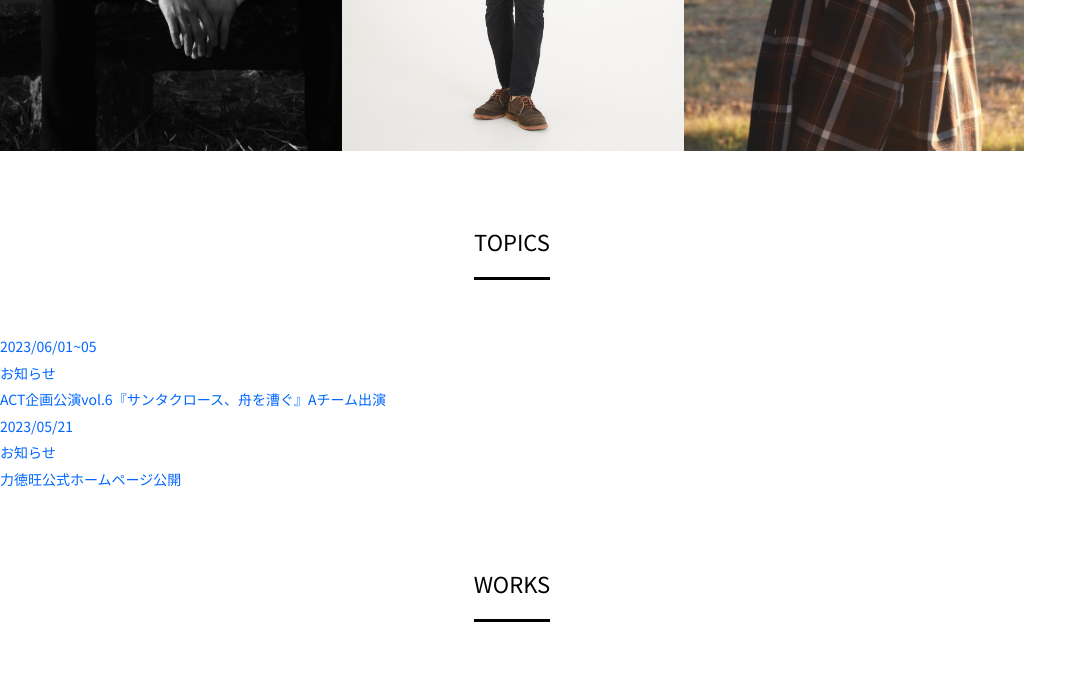
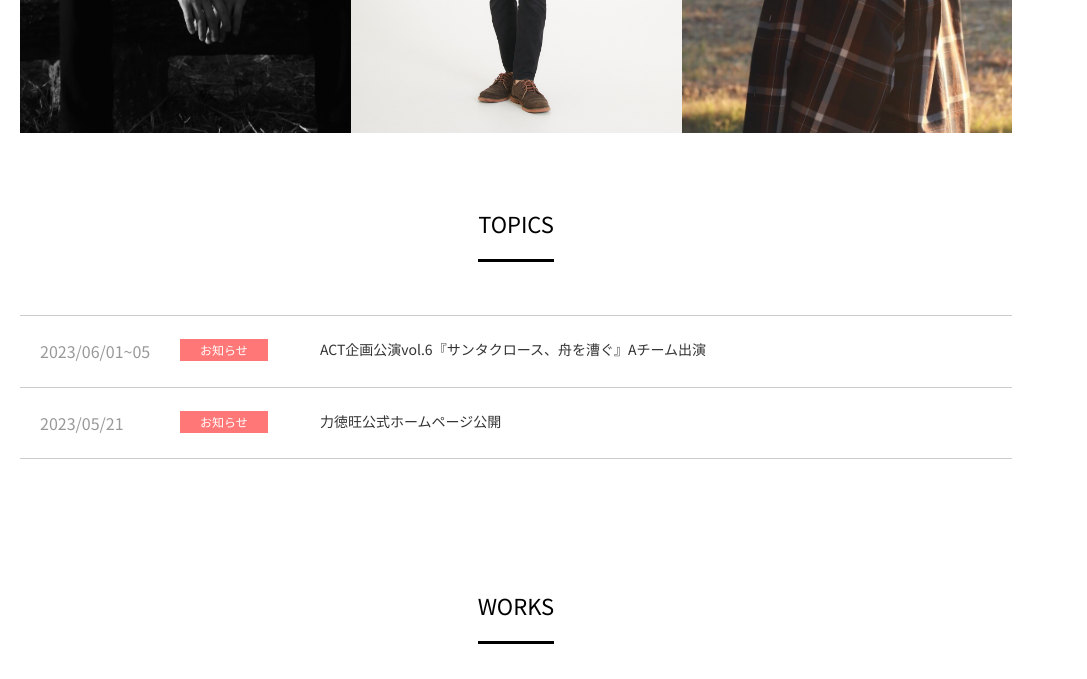
Before and after one commit to nekotomo22/rikitokuakira_officialsite, a plain HTML site: page index.html in a window 1280 px wide. Shown: the part 1500-2179 px from the top of the page, without its empty margins (0-1087 px from the left). Drawn offline with nearby package versions, Linux system fonts and the light colour scheme; a web font is replaced by a local one.

Commit message:
Update style.css

```diff
--- a/css/style.css
+++ b/css/style.css
@@ -96,6 +96,81 @@ section h2 span {
 	padding-bottom: 80px;
 	text-align: center;
 }
+
+/* お知らせCSS */
+.news-list{
+  list-style: none outside;
+	height: 200px;
+  margin: 0;
+  padding: 0;
+	overflow-y: scroll;
+}
+.news-list .item a{
+  display: flex;
+  flex-wrap: wrap;
+  flex-wrap: nowrap;
+  text-decoration: none;
+  color: #333;
+  border-bottom: 1px solid #CCC;
+  padding: 20px 20px;
+}
+.news-list .item:first-child a{
+  border-top: 1px solid #CCC;
+}
+.news-list .item .date{
+  margin: 0;
+  min-width: 140px;
+  font-size: 16px;
+  color: #999;
+  padding: 0 20px 0 0;
+}
+.news-list .item .category{
+  margin: 0;
+  min-width: 140px;
+  padding: 0 20px 0 0;
+}
+.news-list .item .category span{
+  background: #ff7777;
+  color: #FFF;
+  text-align: center;
+  display: inline-block;
+  padding: 5px 20px;
+  font-size: 12px;
+  line-height: 1;
+}
+.news-list .item .title{
+  margin: 0;
+  width: 100%;
+}
+.news-list .item a:hover .title{
+  color: #00F;
+}
+
+@media screen and (max-width: 767px){
+.news-list .item a{
+  flex-wrap: wrap;
+}
+.news-list .item .date{
+  min-width: 100px;
+}
+.news-list .item .title{
+  margin-top: 10px;
+}
+}
+
+/* 装飾 */
+
+*{
+  box-sizing: border-box;
+}
+a{
+  text-decoration: none;
+}
+body{
+  margin: 20px;
+}
+
+/* お知らせCSSここまで */
 
 
 /* SEC02 Gallery  多分不要
```
